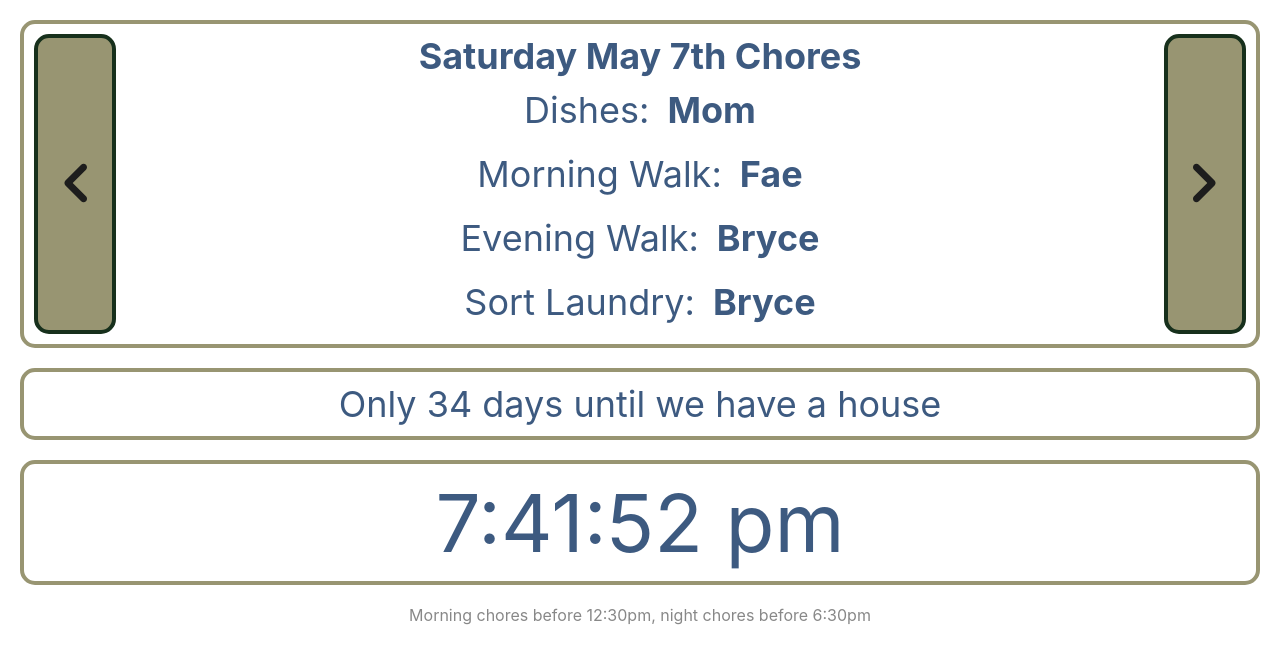
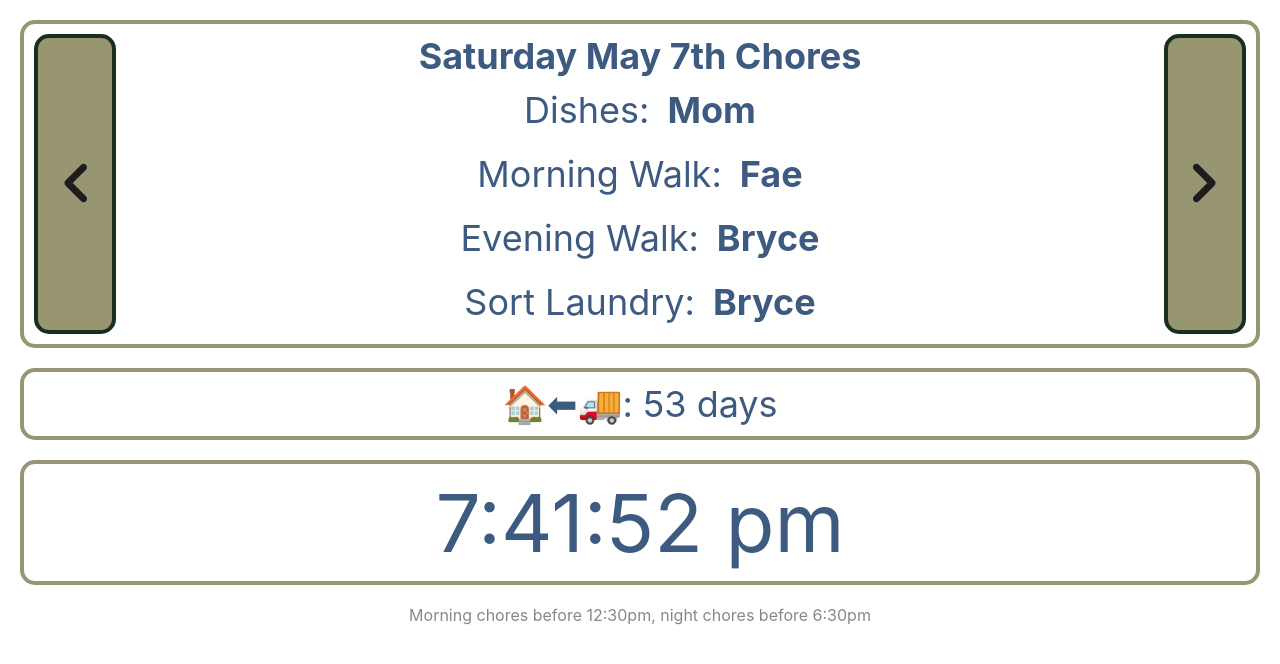
Before and after one commit to sgoertzen/familyjobs, a React (Create React App) app: page / in a window 1280 px wide. Shown: the top 664 px of the page. Built offline with nearby package versions, Linux system fonts and the light colour scheme.

Commit message:
Update to move countdown

```diff
--- a/src/App.tsx
+++ b/src/App.tsx
@@ -44,7 +44,7 @@ export const App = () => {
   return (
     <div className="App" css={nightMode ? darkTheme : lightTheme}>
       <ChoreList displayDay={displayDate}/>
-      <RemainingDays target={new Date("6/24/2022")}/>
+      <RemainingDays target={new Date("2022-06-30T09:00:00")} countdownMessage="🏠⬅🚚: %DAYS% days" expiredMessage='🎉🎉 🏠 🎉🎉'/>
       <Clock/>
       <Disclaimer/>
       <EasterEgg/>
--- a/src/components/RemainingDays.tsx
+++ b/src/components/RemainingDays.tsx
@@ -1,28 +1,30 @@
 /** @jsxRuntime classic */
 /** @jsx jsx */
 import { jsx, css } from '@emotion/react'
-import { differenceInBusinessDays } from 'date-fns';
+import { differenceInDays } from 'date-fns';
 import { useState } from 'react';
 import { border, largeText } from '../styles/style'
 
 type RemainingDaysProps = {
     target: Date
+    countdownMessage: string
+    expiredMessage: string
 }
 
-export const getRemainingMessage = (days:number) => {
+export const getRemainingMessage = (days:number, countdownMessage:string, expiredMessage:string) => {
     if (days > 0) {
-        return `Only ${days} days until we have a house`
+        return countdownMessage.replace("%DAYS%", days.toString());
     } else {
-        return 'We are in our new house!'
+        return expiredMessage
     }
 }
 
 export const RemainingDays = (props: RemainingDaysProps) => {
     const [day] = useState<Date>(props.target);
 
-    const days = differenceInBusinessDays(day, new Date());
+    const days = differenceInDays(day, new Date());
 
     return (<div css={[border, largeText, css({textAlign:'center'})]}>
-        {getRemainingMessage(days)}
+        {getRemainingMessage(days, props.countdownMessage, props.expiredMessage)}
       </div>)
 }
```
Also changed, not shown: 1 other file (tests, documents, lock files or other folders).
